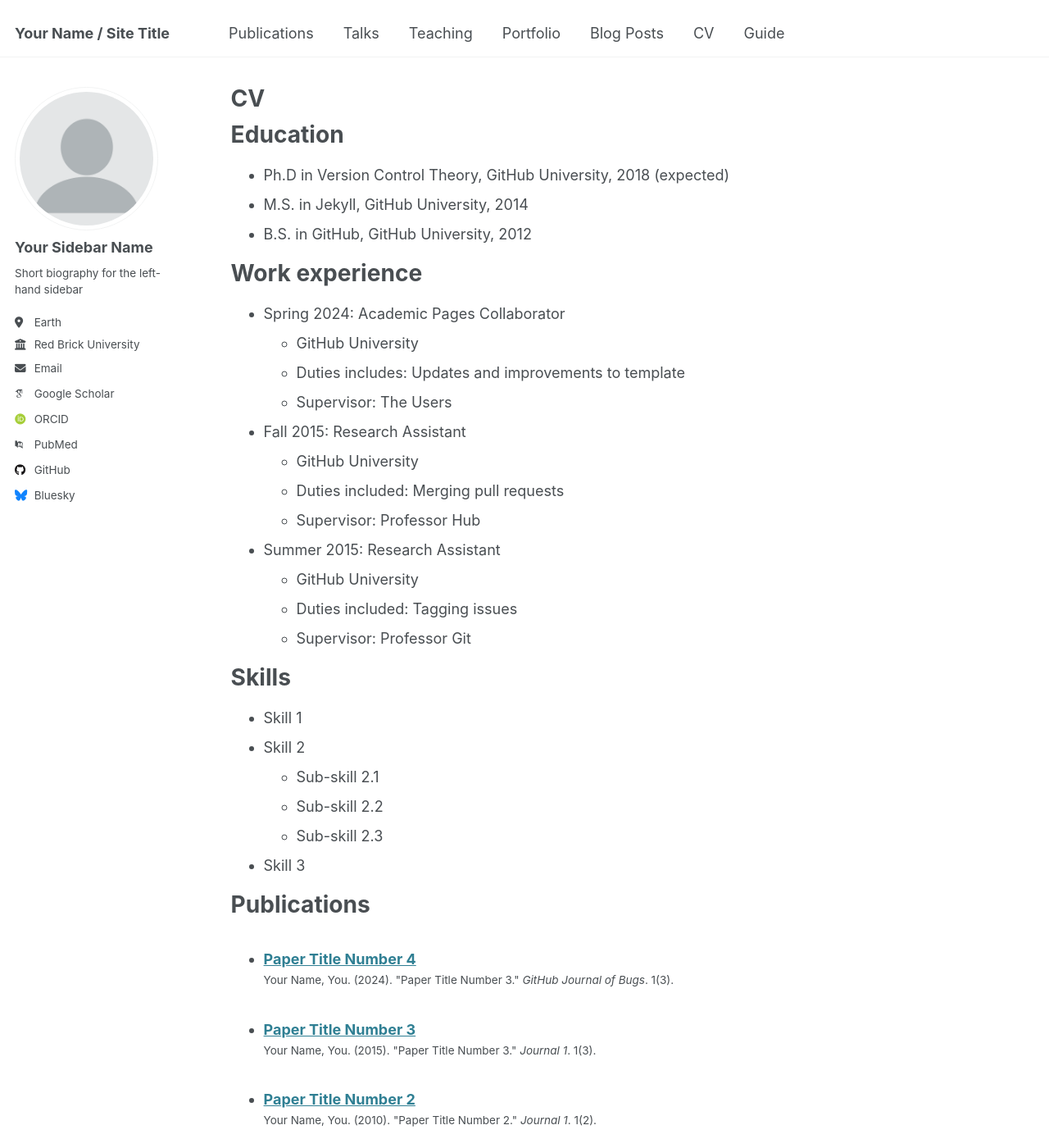
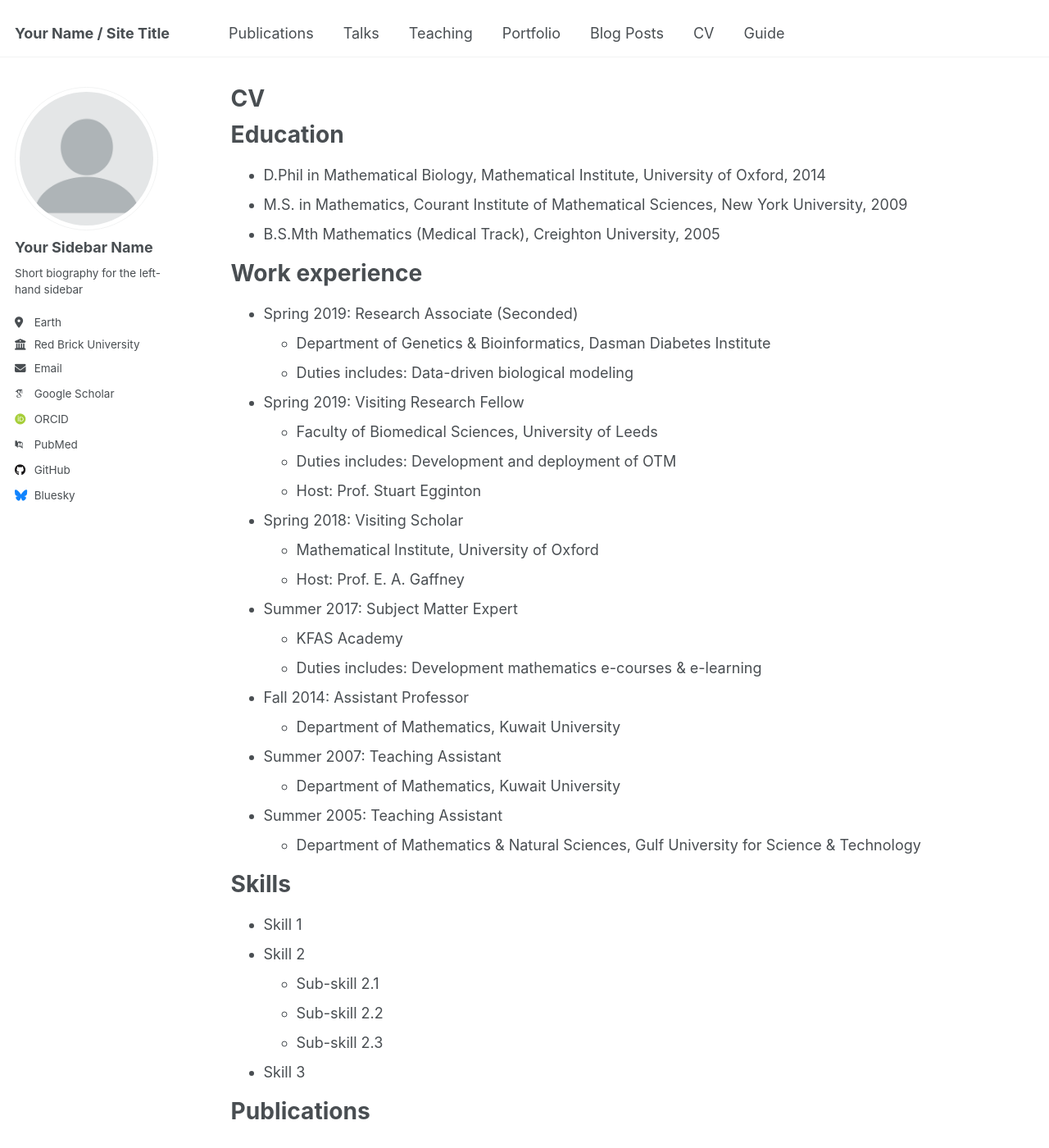
Before and after one commit to shammari/aleph, a Jekyll site: the page built from _pages/cv.md, in a window 1280 px wide and 1400 px high. Shown: the whole window at 82% size. Built offline with Jekyll 4.4.1, drawn with Linux system fonts in a browser that asks for light colours; some web fonts are replaced.

Commit message:
Update cv.md

```diff
--- a/_pages/cv.md
+++ b/_pages/cv.md
@@ -11,26 +11,37 @@ redirect_from:
 
 Education
 ======
-* Ph.D in Version Control Theory, GitHub University, 2018 (expected)
-* M.S. in Jekyll, GitHub University, 2014
-* B.S. in GitHub, GitHub University, 2012
+* D.Phil in Mathematical Biology, Mathematical Institute, University of Oxford, 2014
+* M.S. in Mathematics, Courant Institute of Mathematical Sciences, New York University, 2009
+* B.S.Mth Mathematics (Medical Track), Creighton University, 2005
 
 Work experience
 ======
-* Spring 2024: Academic Pages Collaborator
-  * GitHub University
-  * Duties includes: Updates and improvements to template
-  * Supervisor: The Users
+* Spring 2019: Research Associate (Seconded)
+  * Department of Genetics & Bioinformatics, Dasman Diabetes Institute
+  * Duties includes: Data-driven biological modeling
 
-* Fall 2015: Research Assistant
-  * GitHub University
-  * Duties included: Merging pull requests
-  * Supervisor: Professor Hub
+* Spring 2019: Visiting Research Fellow
+  * Faculty of Biomedical Sciences, University of Leeds
+  * Duties includes: Development and deployment of OTM
+  * Host: Prof. Stuart Egginton
 
-* Summer 2015: Research Assistant
-  * GitHub University
-  * Duties included: Tagging issues
-  * Supervisor: Professor Git
+* Spring 2018: Visiting Scholar
+  * Mathematical Institute, University of Oxford
+  * Host: Prof. E. A. Gaffney
+
+* Summer 2017: Subject Matter Expert
+  * KFAS Academy
+  * Duties includes: Development mathematics e-courses & e-learning
+
+* Fall 2014: Assistant Professor
+  * Department of Mathematics, Kuwait University
+
+* Summer 2007: Teaching Assistant
+  * Department of Mathematics, Kuwait University
+
+* Summer 2005: Teaching Assistant
+  * Department of Mathematics & Natural Sciences, Gulf University for Science & Technology
 
 Skills
 ======
```
